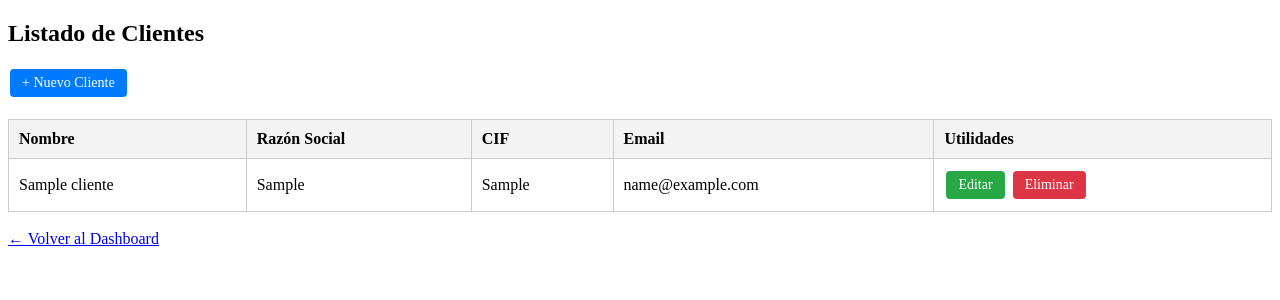
After one commit to AncoraDev/cocinando_software, a Django app: template templates/clientes/listado.html in a window 1280 px wide. The commit adds this page. Shown: the top 300 px of the page. Run offline with Django 5.2, Linux system fonts and the light colour scheme; the template is opened without the code that fills it: values that come from a table or form of the project are taken from there, others are empty; tables that the repository leaves empty hold one stand-in row (values such as "Sample post").

Commit message:
CRUD básico de clientes (Create, Read, Update, Delete)

```diff
--- a/clientes/urls.py
+++ b/clientes/urls.py
@@ -4,5 +4,9 @@ from . import views
 urlpatterns = [
     path('login/', views.procesar_login_cliente, name='procesar_login_cliente'),
     path('dashboard/', views.dashboard_cliente, name='dashboard_cliente'),
+    path('listado/', views.listado_clientes, name='listado_clientes'),
+    path('crear/', views.crear_cliente, name='crear_cliente'),
+    path('editar/<int:cliente_id>/', views.editar_cliente, name='editar_cliente'),
+    path('eliminar/<int:cliente_id>/', views.eliminar_cliente, name='eliminar_cliente'),
     path('logout/', views.logout_cliente, name='logout_cliente'),
 ]
--- a/templates/clientes/dashboard.html
+++ b/templates/clientes/dashboard.html
@@ -1,2 +1,6 @@
 <h2>Bienvenido, {{ cliente.nombre }}</h2>
-<a href="{% url 'logout_cliente' %}">Cerrar sesión</a>
+
+<ul>
+    <li><a href="{% url 'listado_clientes' %}">Ver listado de clientes</a></li>
+    <li><a href="{% url 'logout_cliente' %}">Cerrar sesión</a></li>
+</ul>
--- /dev/null
+++ b/templates/clientes/listado.html
@@ -0,0 +1,80 @@
+<!DOCTYPE html>
+<html lang="es">
+<head>
+    <meta charset="UTF-8">
+    <title>Listado de Clientes</title>
+    <style>
+        table {
+            width: 100%;
+            border-collapse: collapse;
+            margin-top: 20px;
+        }
+
+        th, td {
+            padding: 10px;
+            border: 1px solid #ccc;
+            text-align: left;
+        }
+
+        th {
+            background-color: #f4f4f4;
+        }
+
+        a.button {
+            display: inline-block;
+            padding: 6px 12px;
+            margin: 2px;
+            background-color: #007bff;
+            color: white;
+            text-decoration: none;
+            border-radius: 4px;
+            font-size: 14px;
+        }
+
+        a.button.delete {
+            background-color: #dc3545;
+        }
+
+        a.button.edit {
+            background-color: #28a745;
+        }
+    </style>
+</head>
+<body>
+    <h2>Listado de Clientes</h2>
+    <a href="{% url 'crear_cliente' %}" class="button">+ Nuevo Cliente</a>
+
+    <table>
+        <thead>
+            <tr>
+                <th>Nombre</th>
+                <th>Razón Social</th>
+                <th>CIF</th>
+                <th>Email</th>
+                <th>Utilidades</th>
+            </tr>
+        </thead>
+        <tbody>
+        {% for c in clientes %}
+            <tr>
+                <td>{{ c.nombre }}</td>
+                <td>{{ c.razon_social }}</td>
+                <td>{{ c.cif }}</td>
+                <td>{{ c.email }}</td>
+                <td>
+                    <a href="{% url 'editar_cliente' c.id %}" class="button edit">Editar</a>
+                    <a href="{% url 'eliminar_cliente' c.id %}" class="button delete">Eliminar</a>
+                </td>
+            </tr>
+        {% empty %}
+            <tr>
+                <td colspan="5">No hay clientes registrados.</td>
+            </tr>
+        {% endfor %}
+        </tbody>
+    </table>
+
+    <br>
+    <a href="{% url 'dashboard_cliente' %}">← Volver al Dashboard</a>
+</body>
+</html>
```
Also changed, not shown: clientes/views.py (+47 -1 lines), templates/clientes/formulario.html (added, +36 -0 lines).
